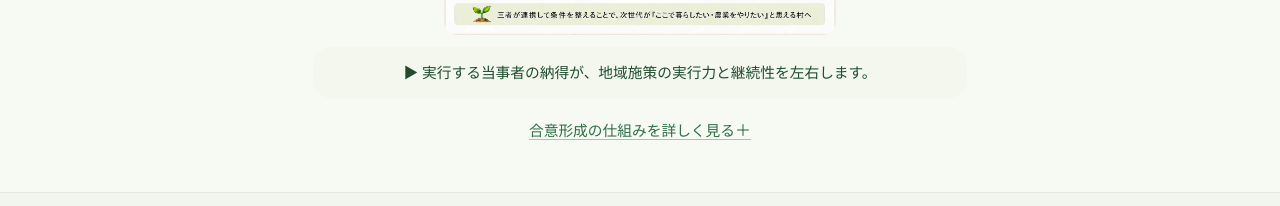
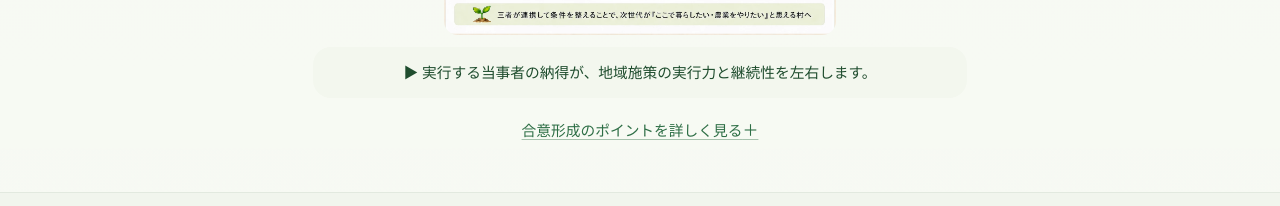
Before and after one commit to jlkoki70-prog/NOU-SIDE, a React (Vite) app: page / in a window 1280 px wide. Shown: the part 2936-3142 px from the top of the page. Built offline with nearby package versions, Linux system fonts and the light colour scheme.

Commit message:
Rename section-06 accordion label

```diff
--- a/src/App.tsx
+++ b/src/App.tsx
@@ -124,7 +124,7 @@ const lpSections: LPSection[] = [
     summaryImage: "/images/lp/section5-body-village-charm.webp",
     summaryImageAlt: "四位一体でつくる村の魅力——ベテラン農家・組合・支援機関・自治体・次世代の担い手が連携して次世代に選ばれる条件を整えることを示す図",
     summary: "▶ 実行する当事者の納得が、地域施策の実行力と継続性を左右します。",
-    accordionLabel: "合意形成の仕組みを詳しく見る",
+    accordionLabel: "合意形成のポイントを詳しく見る",
     accordionItems: [
       { title: "誰の仕事でもない課題こそ、地域の当事者が話し合う場が必要（協議の場）", image: "/images/lp/section5-accordion-community-discussion.webp", imageAlt: "農家・組合・自治体それぞれが単独では動かしにくい課題を、本音で話し合う地域協議の場が合意形成と実行につなげることを示す図" },
       { title: "実行する当事者を議論に入れることが大切（参加者）", image: "/images/lp/section5-accordion-nextgen-consensus.webp", imageAlt: "当事者不在の議論と次世代が入る協議の比較図。次世代に選ばれる地域は、当事者を交えた建設的な協議ができる。" },
```
